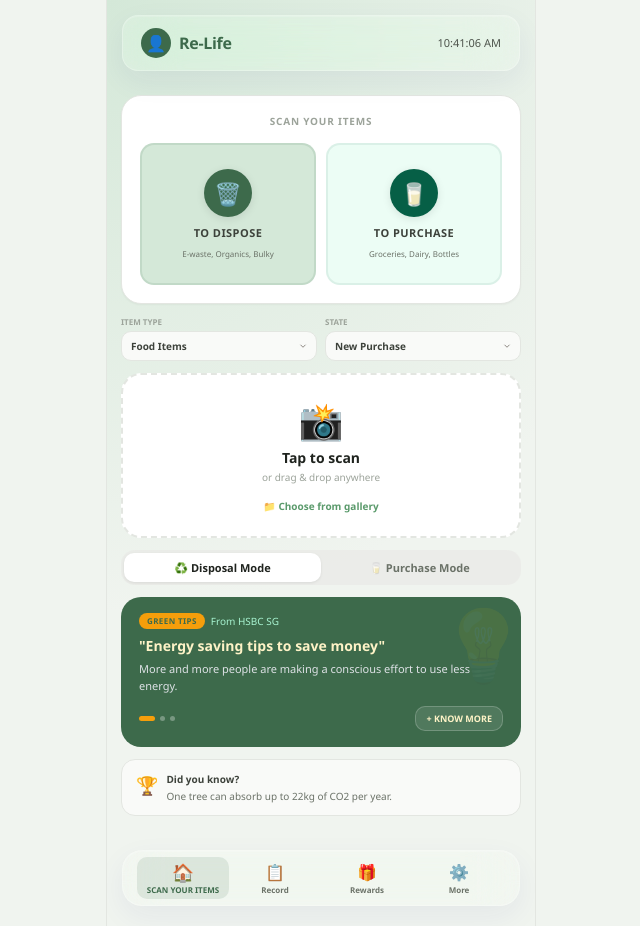
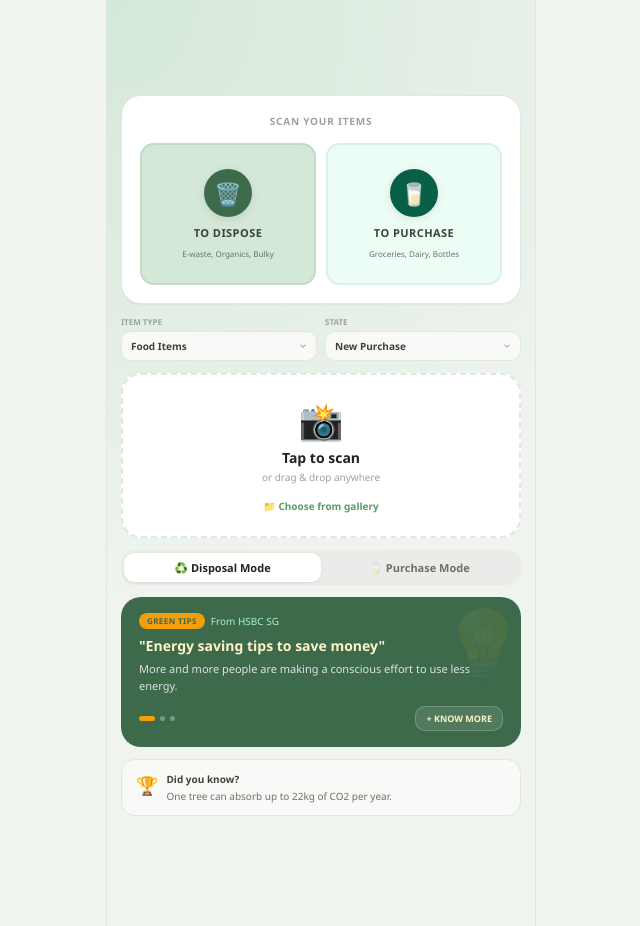
Before and after one commit to fawhfi/re-life, a FastAPI app: page / in a window 1280 px wide. Shown: the whole page, without its empty margins (319-959 px from the left). Run offline with FastAPI, Linux system fonts and the light colour scheme; some libraries are stand-ins or nearby versions.

Commit message:
fix: camera-active class on body + CSS :has() + .camera-active to hide glass bars

```diff
--- a/static/app.js
+++ b/static/app.js
@@ -492,10 +492,7 @@ async function openCamera() {
     modal.classList.add('is-shown');
     document.body.style.overflow = 'hidden';
     // Hide floating nav and header during camera
-    const nav = document.querySelector('nav.nav');
-    const header = document.querySelector('.app-header');
-    if (nav) nav.classList.add('nav--hidden');
-    if (header) header.classList.add('app-header--hidden');
+    document.body.classList.add('camera-active');
 
     // iOS-friendly constraints: avoid width/height which some iOS versions reject
     const constraints = [
@@ -529,10 +526,7 @@ function closeCamera() {
     document.getElementById('camera-video').srcObject = null;
     document.body.style.overflow = '';
     // Restore floating nav and header
-    const nav = document.querySelector('nav.nav');
-    const header = document.querySelector('.app-header');
-    if (nav) nav.classList.remove('nav--hidden');
-    if (header) header.classList.remove('app-header--hidden');
+    document.body.classList.remove('camera-active');
 }
 
 function flipCamera() {
--- a/static/style.css
+++ b/static/style.css
@@ -1625,7 +1625,7 @@ nav.nav, .app-nav {
     touch-action: none !important;
     user-select: none !important;
     z-index: 9999 !important;
-    transition: transform 0s, box-shadow 0.2s ease !important;
+    transition: transform 0s, box-shadow 0.2s ease, opacity 0.2s ease, visibility 0.2s !important;
 }
 
 nav.nav:active, .app-nav:active {
@@ -1633,8 +1633,16 @@ nav.nav:active, .app-nav:active {
     box-shadow: 0 15px 45px rgba(31, 38, 135, 0.15) !important;
 }
 
-.nav--hidden, .app-header--hidden {
-    display: none !important;
+/* Hide floating bars when camera is active */
+body:has(.camera-modal:not(.hidden)) .app-nav,
+body:has(.camera-modal:not(.hidden)) nav.nav,
+body:has(.camera-modal:not(.hidden)) .app-header,
+.camera-active .app-nav,
+.camera-active nav.nav,
+.camera-active .app-header {
+    opacity: 0 !important;
+    visibility: hidden !important;
+    pointer-events: none !important;
 }
 
 .nav-btn {
```
